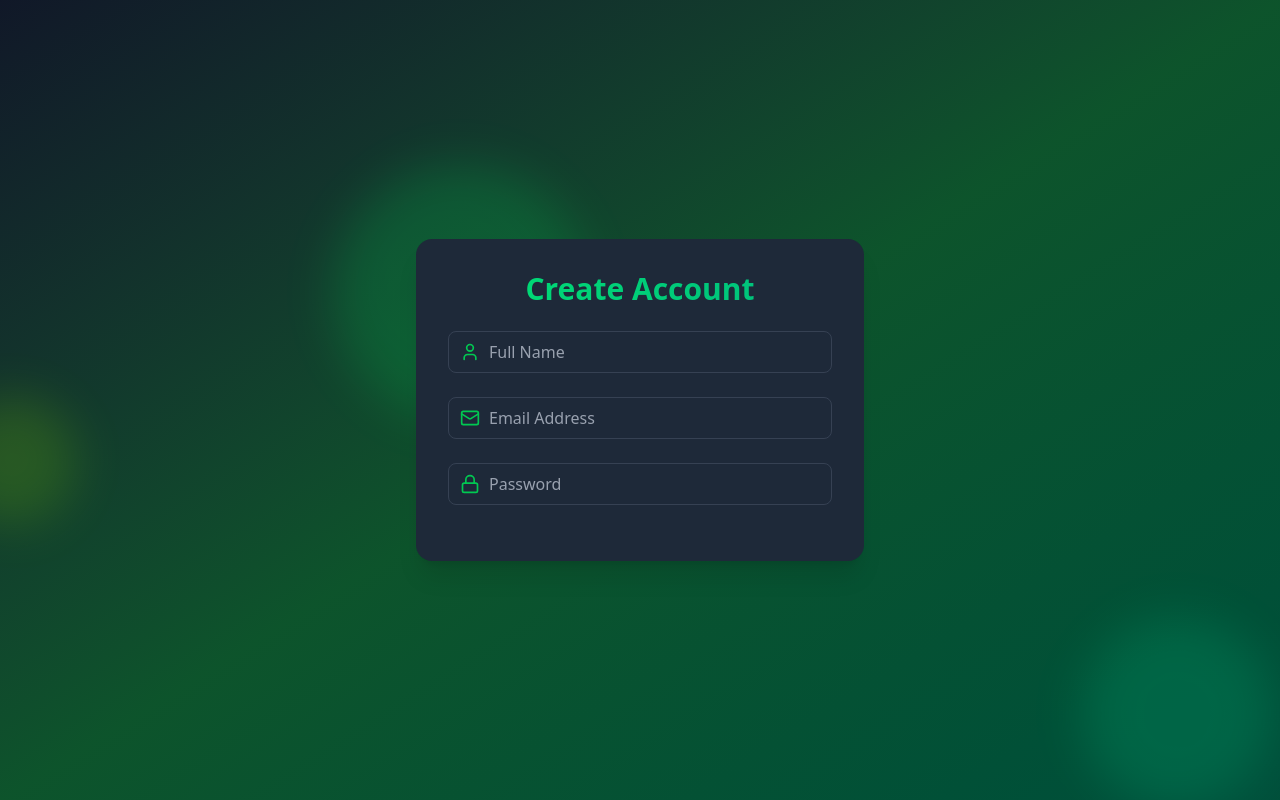
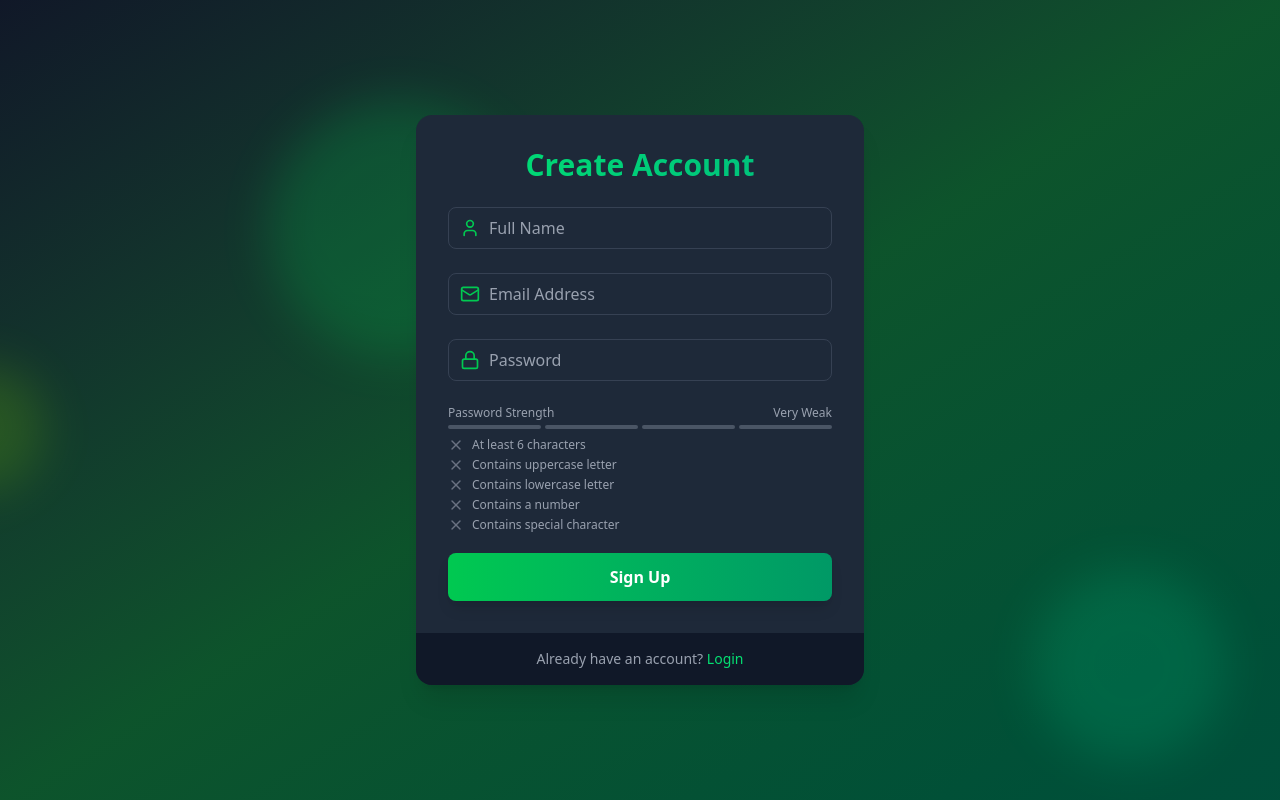
Before and after one commit to jimit8929/Advance_Authentication, a React (Vite) app in the folder Frontend/: page /signup in a window 1280 px wide. Built offline with nearby package versions, Linux system fonts and the light colour scheme.

Commit message:
Password Strength Meter

```diff
--- a/Frontend/src/Pages/SignUpPage.jsx
+++ b/Frontend/src/Pages/SignUpPage.jsx
@@ -1,9 +1,11 @@
 import React, { useState } from "react";
 import { motion } from "motion/react";
 import Input from "../components/Input";
+import { Link } from "react-router-dom";
 
 //icons
-import { User , Mail , Lock} from "lucide-react";
+import { User, Mail, Lock } from "lucide-react";
+import PasswordStrength from "../components/PasswordStrength";
 
 const SignUpPage = () => {
   const handleSignUp = (e) => {
@@ -11,8 +13,8 @@
   };
 
   const [name, setName] = useState("");
-  const [email , setEmail] = useState("");
-  const [password , setPassword] = useState("");
+  const [email, setEmail] = useState("");
+  const [password, setPassword] = useState("");
 
   return (
     <motion.div
@@ -50,8 +52,29 @@
             value={password}
             onChange={(e) => setPassword(e.target.value)}
           />
+
+          {/* Password Strength Meter */}
+          <PasswordStrength password={password}/>
+
+
+          <motion.button
+            className="mt-5 w-full py-3 px-4 bg-gradient-to-r from-green-500 to-emerald-600 text-white font-bold rounded-lg shadow-lg hover:from-green-600 hover:to-emerald-700 focus:outline-none focus:ring-2 focus:ring-green-500 focus:ring-offset-2 focus:ring-offset-gray-900 transition duration-200"
+            whileHover={{scale : 1.02}}
+            whileTap={{scale:0.95}}
+            type="submit">
+            Sign Up
+            </motion.button>
         </form>
       </div>
+
+
+      <div className="px-8 py-4 bg-gray-900 bg-opacity-50 flex justify-center">
+        <p className="text-sm text-gray-400">Already have an account?{"  "}
+          <Link to={"/login"} className="text-green-400 hover:underline">
+          Login</Link>
+        </p>
+      </div>
+
     </motion.div>
   );
 };
--- /dev/null
+++ b/Frontend/src/components/PasswordStrength.jsx
@@ -0,0 +1,85 @@
+import { Check, X } from "lucide-react";
+import React from "react";
+
+const PasswordCriteria = ({ password }) => {
+  const criteria = [
+    { label: "At least 6 characters", met: password.length >= 6 },
+    { label: "Contains uppercase letter", met: /[A-Z]/.test(password) },
+    { label: "Contains lowercase letter", met: /[a-z]/.test(password) },
+    { label: "Contains a number", met: /\d/.test(password) },
+    { label: "Contains special character", met: /[^A-Za-z0-9]/.test(password) },
+  ];
+
+  return (
+    <div className="mt-2 space-y-1">
+      {criteria.map((item, index) => (
+        <div className="flex items-center text-xs" key={index}>
+          {item.met ? (
+            <Check className="size-4 text-green-500 mr-2" />
+          ) : (
+            <X className="size-4 text-gray-500 mr-2" />
+          )}
+
+          <span className={item.met ? "text-green-500" : "text-gray-400"}>
+            {item.label}
+          </span>
+        </div>
+      ))}
+    </div>
+  );
+};
+
+const PasswordStrength = ({ password }) => {
+  const getStrength = (pass) => {
+    let strength = 0;
+    if (pass.length >= 6) strength++;
+    if (pass.match(/[a-z]/) && pass.match(/[A-Z]/)) strength++;
+    if (pass.match(/\d/)) strength++;
+    if (pass.match(/[^a-zA-Z\d]/)) strength++;
+    return strength;
+  };
+
+  const strength = getStrength(password);
+
+  const getColor = (strength) => {
+    if (strength === 0) return "bg-red-500";
+    if (strength === 1) return "bg-red-400";
+    if (strength === 2) return "bg-yellow-500";
+    if (strength === 3) return "bg-yellow-400";
+    return "bg-green-500";
+  };
+
+  const getStrengthText = (strength) => {
+    if (strength === 0) return "Very Weak";
+    if (strength === 1) return "Weak";
+    if (strength === 2) return "Fair";
+    if (strength === 3) return "Good";
+    return "Strong";
+  };
+
+  return (
+    <div className="mt-2">
+      <div className="flex justify-between items-center mb-1">
+        <span className="text-xs text-gray-400">Password Strength</span>
+        <span className="text-xs text-gray-400">
+          {getStrengthText(strength)}
+        </span>
+      </div>
+
+      <div className="flex space-x-1">
+        {[...Array(4)].map((_, index) => (
+          <div
+            className={`h-1 w-1/4 rounded-full transition-colors duration-300 ${
+              index < strength ? getColor(strength) : "bg-gray-600"
+            }`}
+            key={index}
+          />
+        ))}
+      </div>
+
+      <PasswordCriteria password={password} />
+    </div>
+  );
+};
+
+export default PasswordStrength;
```
